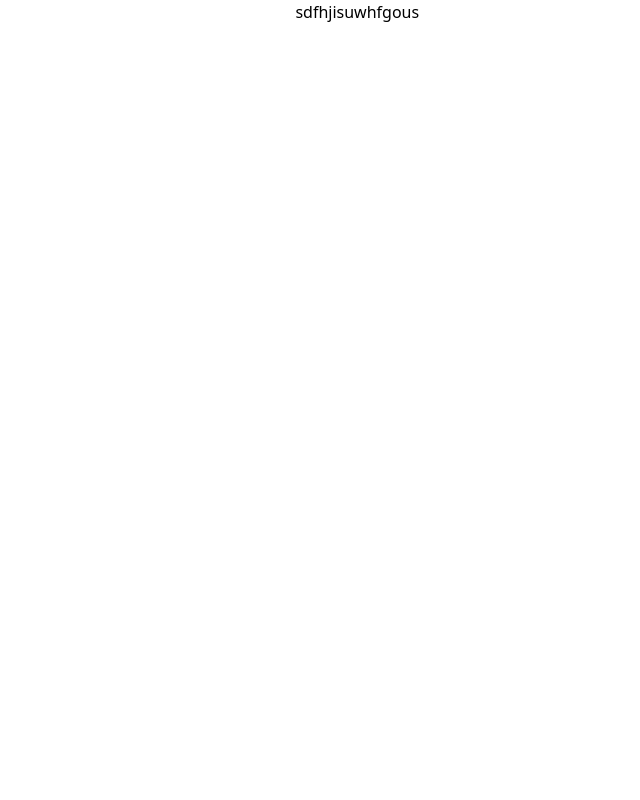
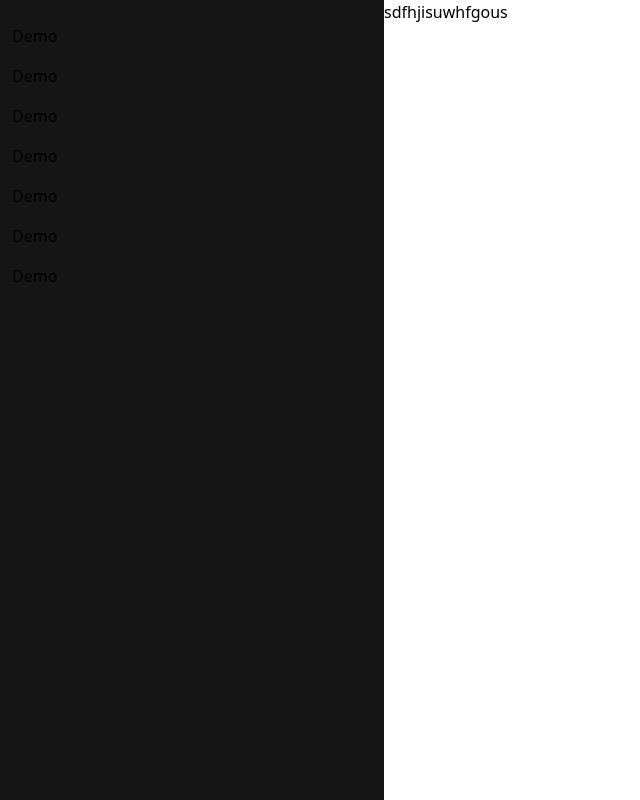
Before and after one commit to Karthikkk-24/ConnectReconnect, a React (Vite) app: page /dashboard in a window 1280 px wide. Shown: the whole page, without its empty margins (0-640 px from the left). Built offline with nearby package versions, Linux system fonts and the light colour scheme; sample sign-in values are in the browser's storage.

Commit message:
Changes to sidebar

```diff
--- a/src/components/Sidebar.jsx
+++ b/src/components/Sidebar.jsx
@@ -1,9 +1,27 @@
-
-
 export default function Sidebar() {
-  return (
-    <div>
-
-    </div>
-  )
+    return (
+        <div className="w-96 bg-secondary h-screen flex flex-col items-start justify-start gap-4 py-6 px-3">
+            <a href="">
+                Demo
+            </a>
+            <a href="">
+                Demo
+            </a>
+            <a href="">
+                Demo
+            </a>
+            <a href="">
+                Demo
+            </a>
+            <a href="">
+                Demo
+            </a>
+            <a href="">
+                Demo
+            </a>
+            <a href="">
+                Demo
+            </a>
+        </div>
+    );
 }
```
